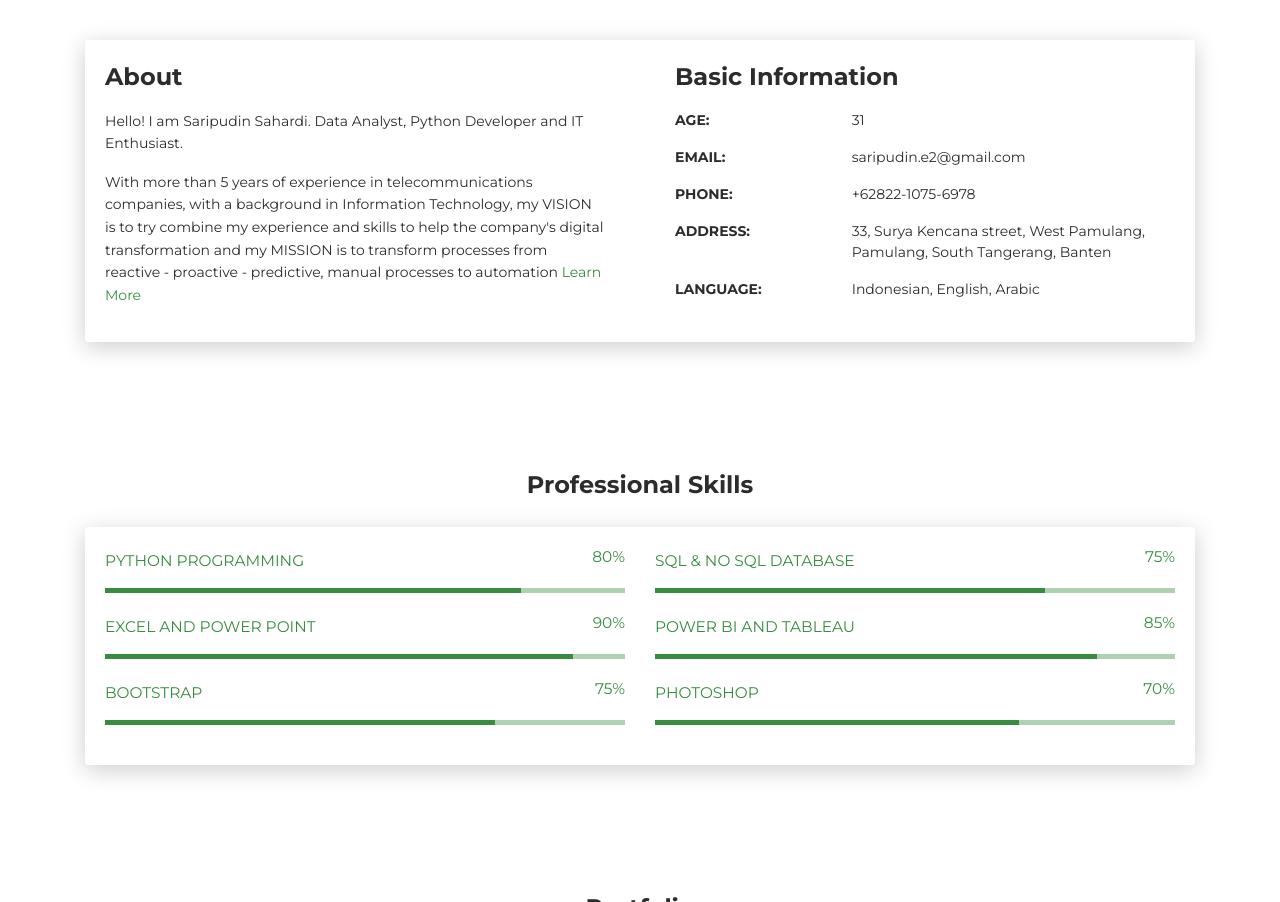
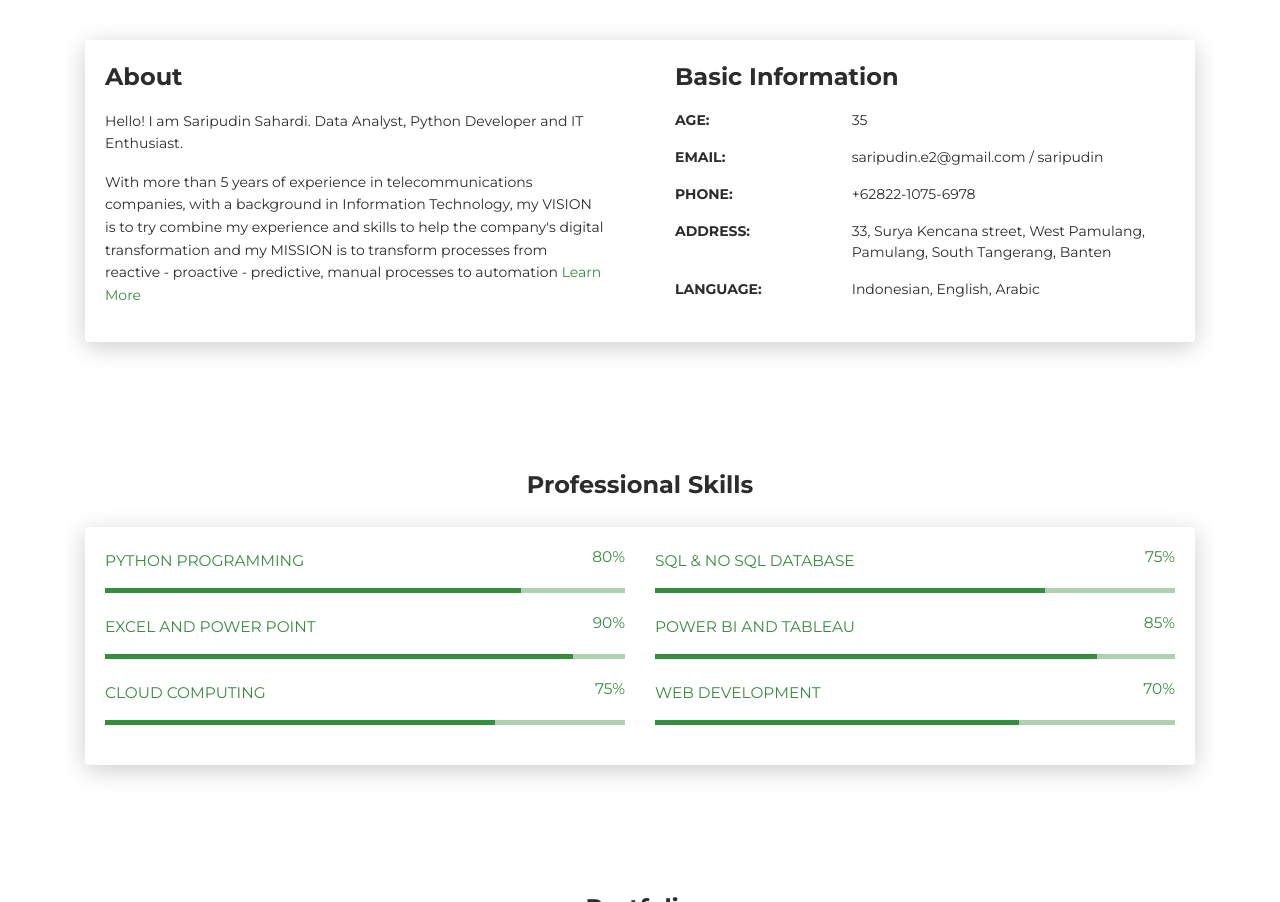
Before and after one commit to greenbird90/cvsaripudin, a plain HTML site: page index.html in a window 1280 px wide. Shown: the part 580-1482 px from the top of the page. Drawn offline with Linux system fonts and the light colour scheme.

Commit message:
revisi text3

```diff
--- a/index.html
+++ b/index.html
@@ -77,11 +77,11 @@
             <div class="h4 mt-0 title">Basic Information</div>
             <div class="row">
               <div class="col-sm-4"><strong class="text-uppercase">Age:</strong></div>
-              <div class="col-sm-8">31</div>
+              <div class="col-sm-8">35</div>
             </div>
             <div class="row mt-3">
               <div class="col-sm-4"><strong class="text-uppercase">Email:</strong></div>
-              <div class="col-sm-8">saripudin.e2@gmail.com</div>
+              <div class="col-sm-8">saripudin.e2@gmail.com / saripudin</div>
             </div>
             <div class="row mt-3">
               <div class="col-sm-4"><strong class="text-uppercase">Phone:</strong></div>
@@ -140,14 +140,14 @@
         </div>
         <div class="row">
           <div class="col-md-6">
-            <div class="progress-container progress-primary"><span class="progress-badge">Bootstrap</span>
+            <div class="progress-container progress-primary"><span class="progress-badge">Cloud Computing</span>
               <div class="progress">
                 <div class="progress-bar progress-bar-primary" data-aos="progress-full" data-aos-offset="10" data-aos-duration="2000" role="progressbar" aria-valuenow="60" aria-valuemin="0" aria-valuemax="100" style="width: 75%;"></div><span class="progress-value">75%</span>
               </div>
             </div>
           </div>
           <div class="col-md-6">
-            <div class="progress-container progress-primary"><span class="progress-badge">Photoshop</span>
+            <div class="progress-container progress-primary"><span class="progress-badge">Web Development</span>
               <div class="progress">
                 <div class="progress-bar progress-bar-primary" data-aos="progress-full" data-aos-offset="10" data-aos-duration="2000" role="progressbar" aria-valuenow="60" aria-valuemin="0" aria-valuemax="100" style="width: 70%;"></div><span class="progress-value">70%</span>
               </div>
```
